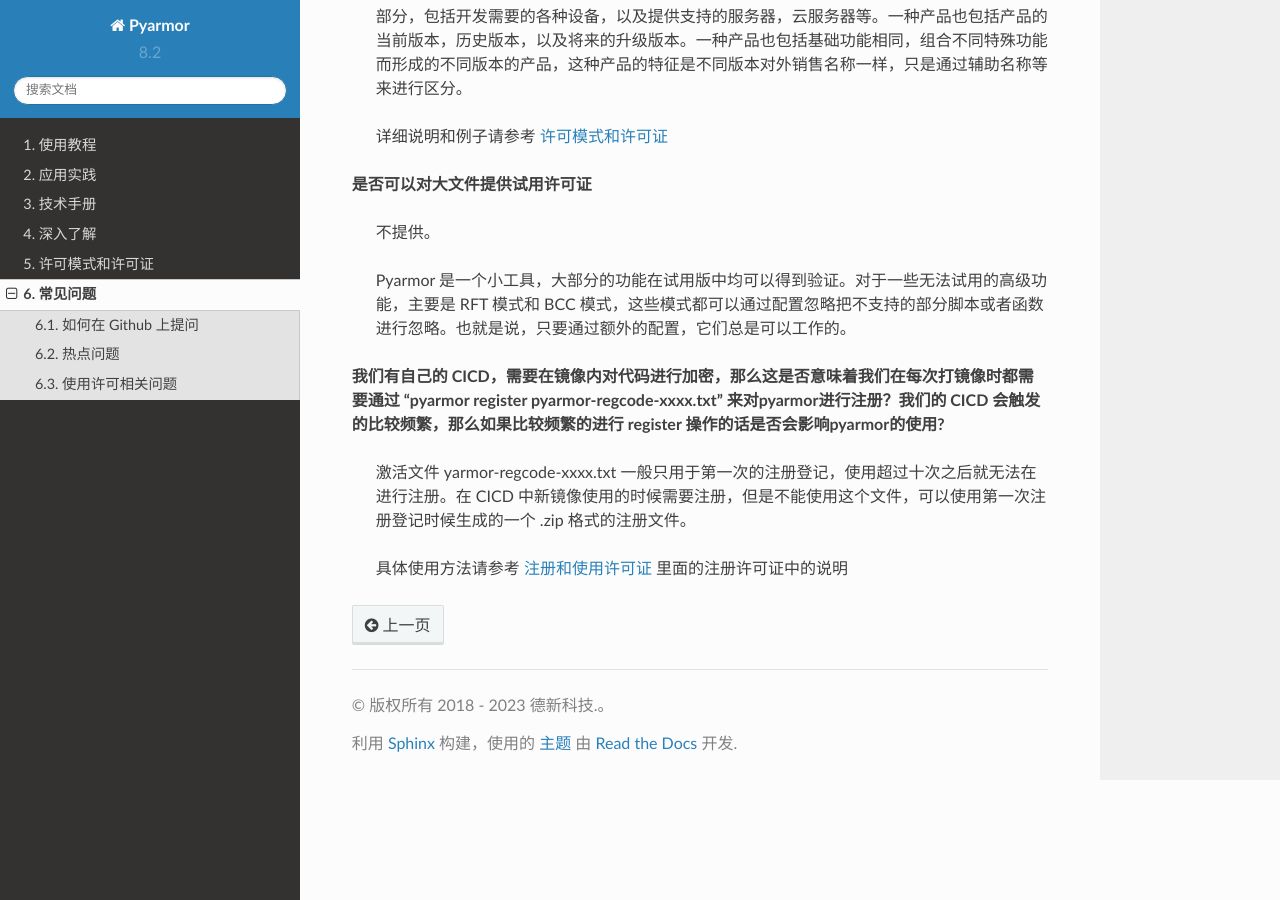
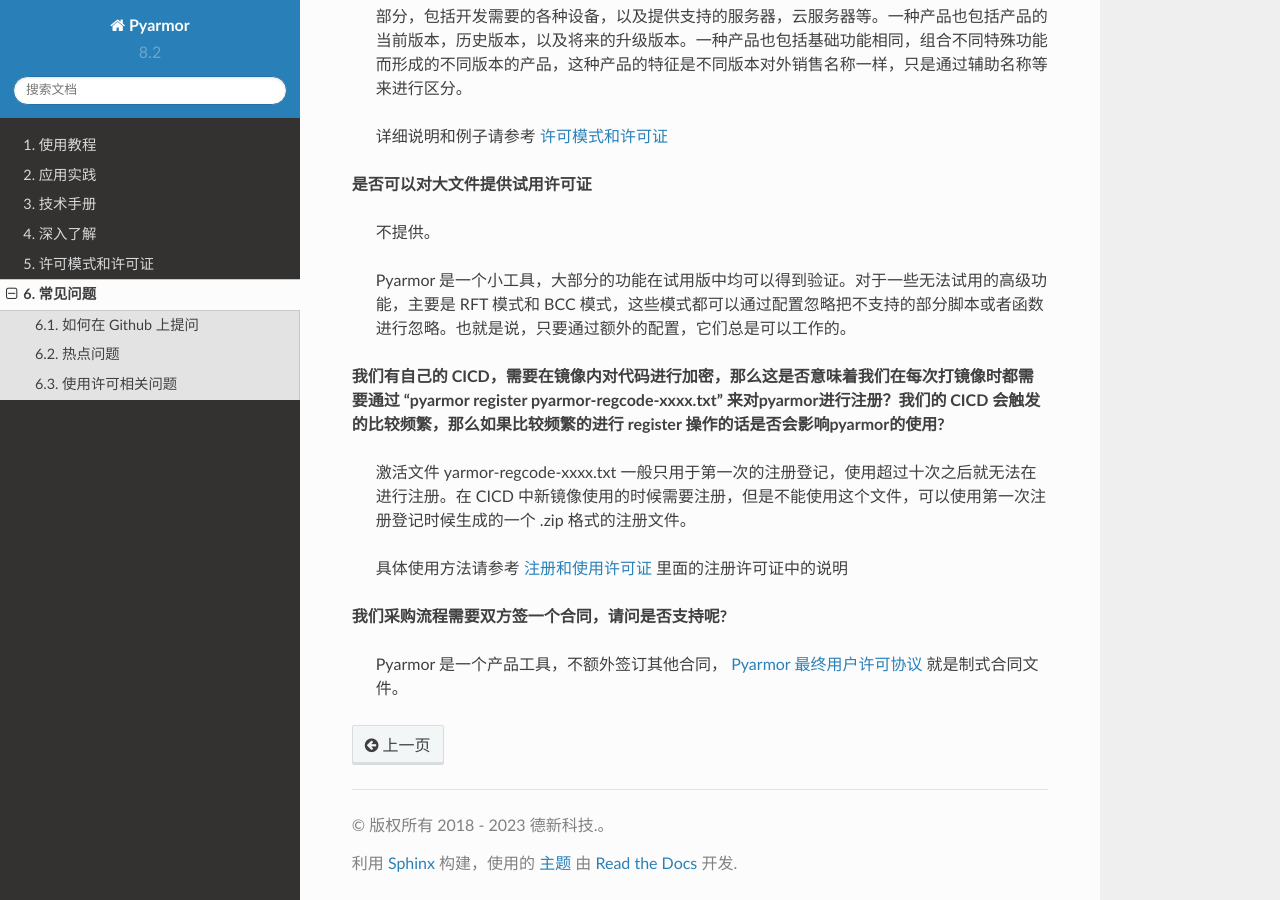
Before and after one commit to dashingsoft/pyarmor-docs-zh, a Sphinx documentation site: the page built from docs/questions.rst, in a window 1280 px wide and 900 px high, scrolled down 2624 px. Built offline with Sphinx 7.4.7 and the Read the Docs theme 2.0.0, drawn with Linux system fonts in a browser that asks for light colours.

Commit message:
增加对合同的说明

```diff
--- a/docs/questions.rst
+++ b/docs/questions.rst
@@ -123,4 +123,8 @@
 
   具体使用方法请参考 :doc:`how-to/register` 里面的注册许可证中的说明
 
+**我们采购流程需要双方签一个合同，请问是否支持呢?**
+
+  Pyarmor 是一个产品工具，不额外签订其他合同， `Pyarmor 最终用户许可协议`_ 就是制式合同文件。
+
 .. include:: _common_definitions.txt
```
